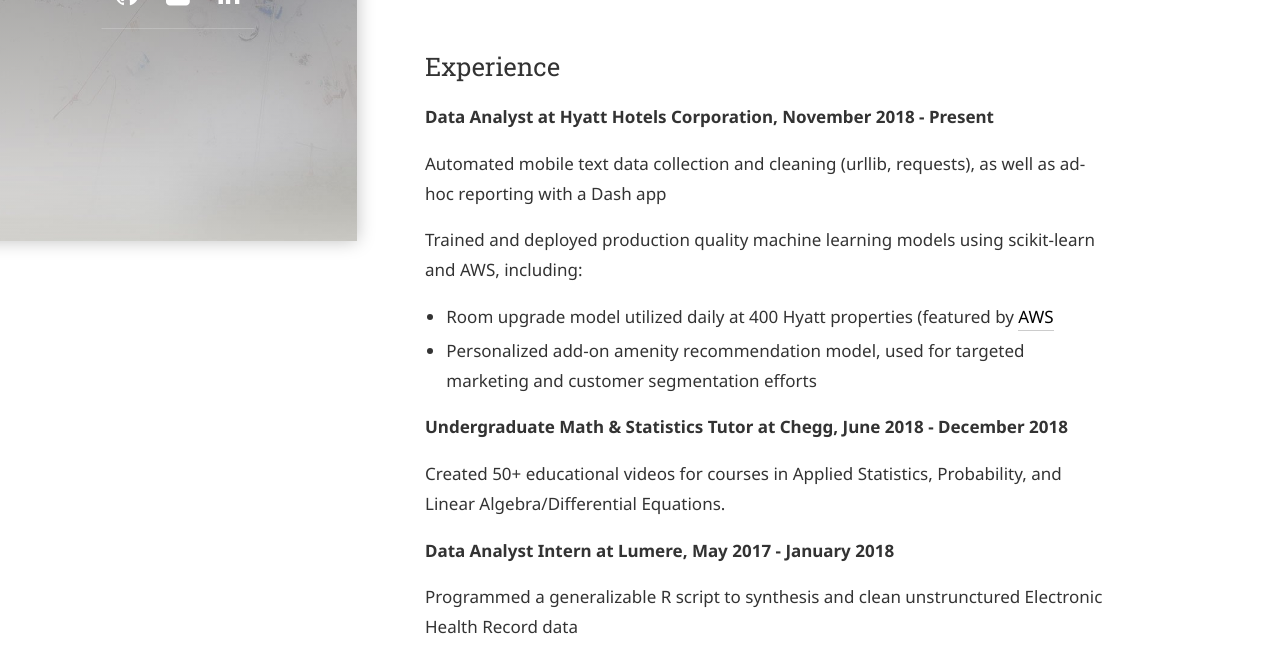
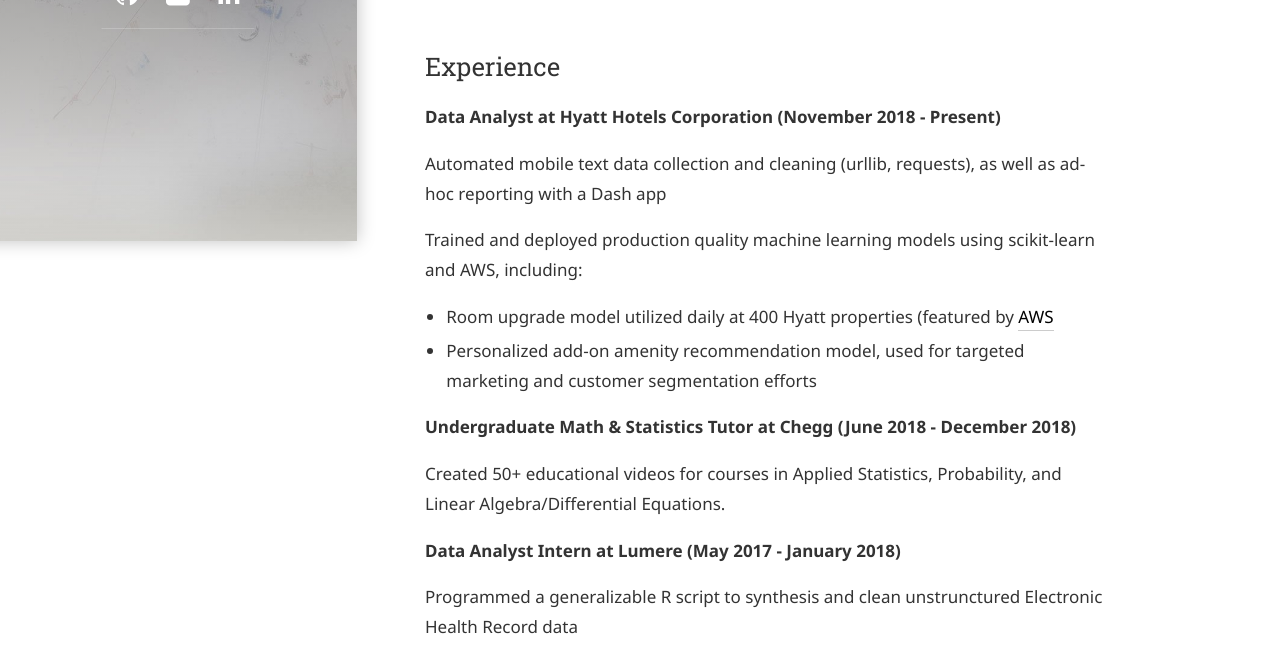
Before and after one commit to drewwilimitis/drewwilimitis.github.io, a Jekyll site: the page built from CV.md, in a window 1280 px wide. Shown: the part 659-1309 px from the top of the page. Built offline with Jekyll 4.4.1, drawn with Linux system fonts in a browser that asks for light colours; some web fonts are replaced.

Commit message:
Update CV.md

```diff
--- a/CV.md
+++ b/CV.md
@@ -20,7 +20,7 @@ Education
 Experience
 ----------
 
-**Data Analyst at Hyatt Hotels Corporation, November 2018 - Present**
+**Data Analyst at Hyatt Hotels Corporation (November 2018 - Present)**
 
 Automated mobile text data collection and cleaning (urllib, requests), as well as ad-hoc reporting with a Dash app
 
@@ -30,12 +30,12 @@ Trained and deployed production quality machine learning models using scikit-lea
 * Personalized add-on amenity recommendation model, used for targeted marketing and customer segmentation efforts
 
 
-**Undergraduate Math & Statistics Tutor at Chegg, June 2018 - December 2018**
+**Undergraduate Math & Statistics Tutor at Chegg (June 2018 - December 2018)**
 
 Created 50+ educational videos for courses in Applied Statistics, Probability, and Linear Algebra/Differential Equations.
 
 
-**Data Analyst Intern at Lumere, May 2017 - January 2018**
+**Data Analyst Intern at Lumere (May 2017 - January 2018)**
 
 Programmed a generalizable R script to synthesis and clean unstrunctured Electronic Health Record data
 
```
